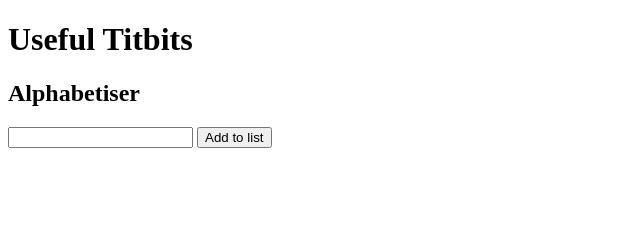
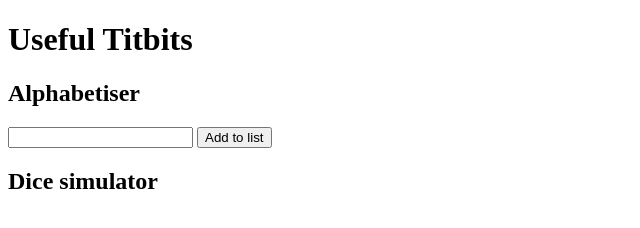
Before and after one commit to XQ22/useful-titbits, a plain HTML site: page index.html in a window 1280 px wide. Shown: the whole page, without its empty margins (0-640 px from the left). Drawn offline with Linux system fonts and the light colour scheme.

Commit message:
Update index.html

```diff
--- a/index.html
+++ b/index.html
@@ -18,5 +18,7 @@ function Alpha(){
 <input id="ALPHA-0" />
 <button onClick="Alpha()" >Add to list</button><br>
 <div id="ALPHA-1"> </div>
+
+<h2>Dice simulator</h2>
 </body>
 </html>
```
